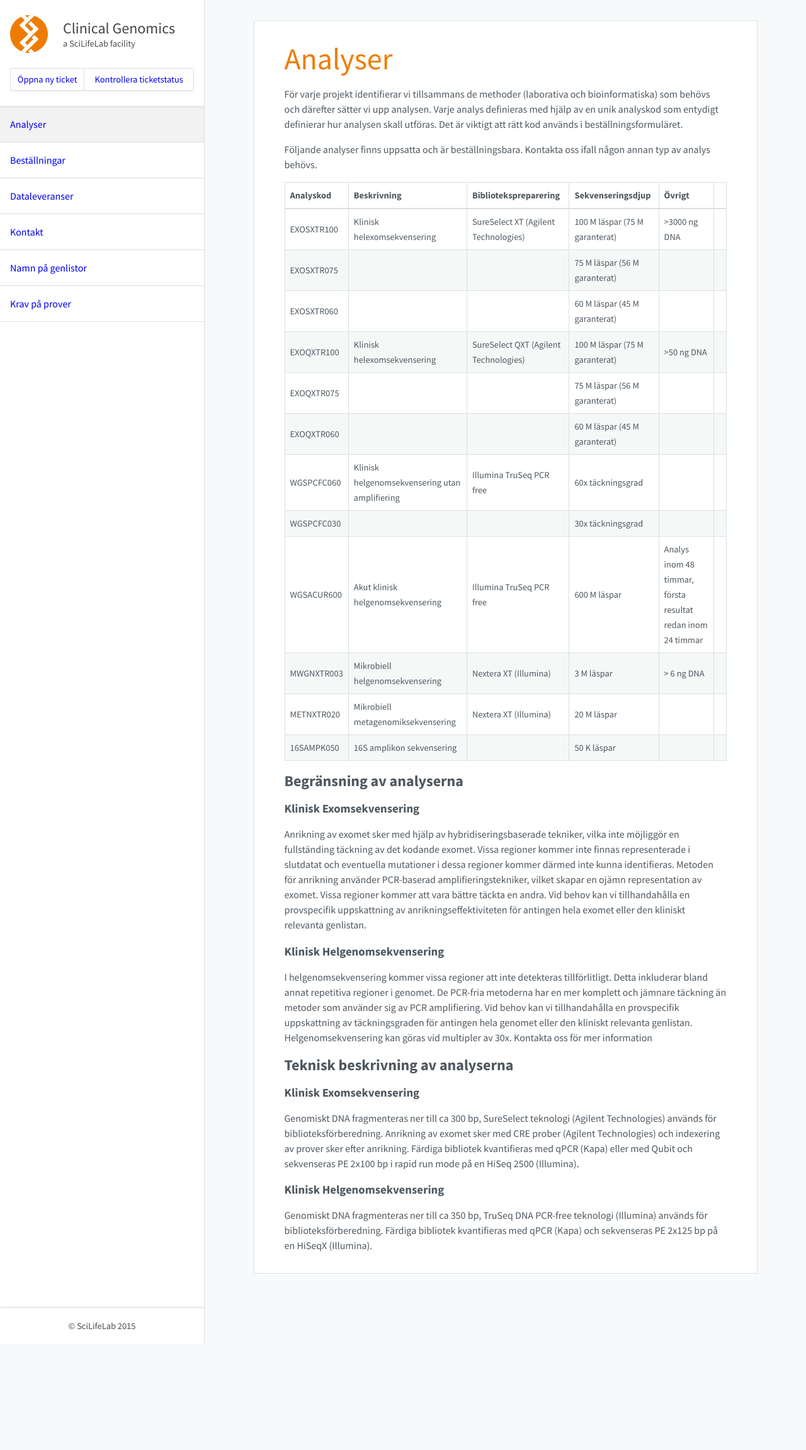
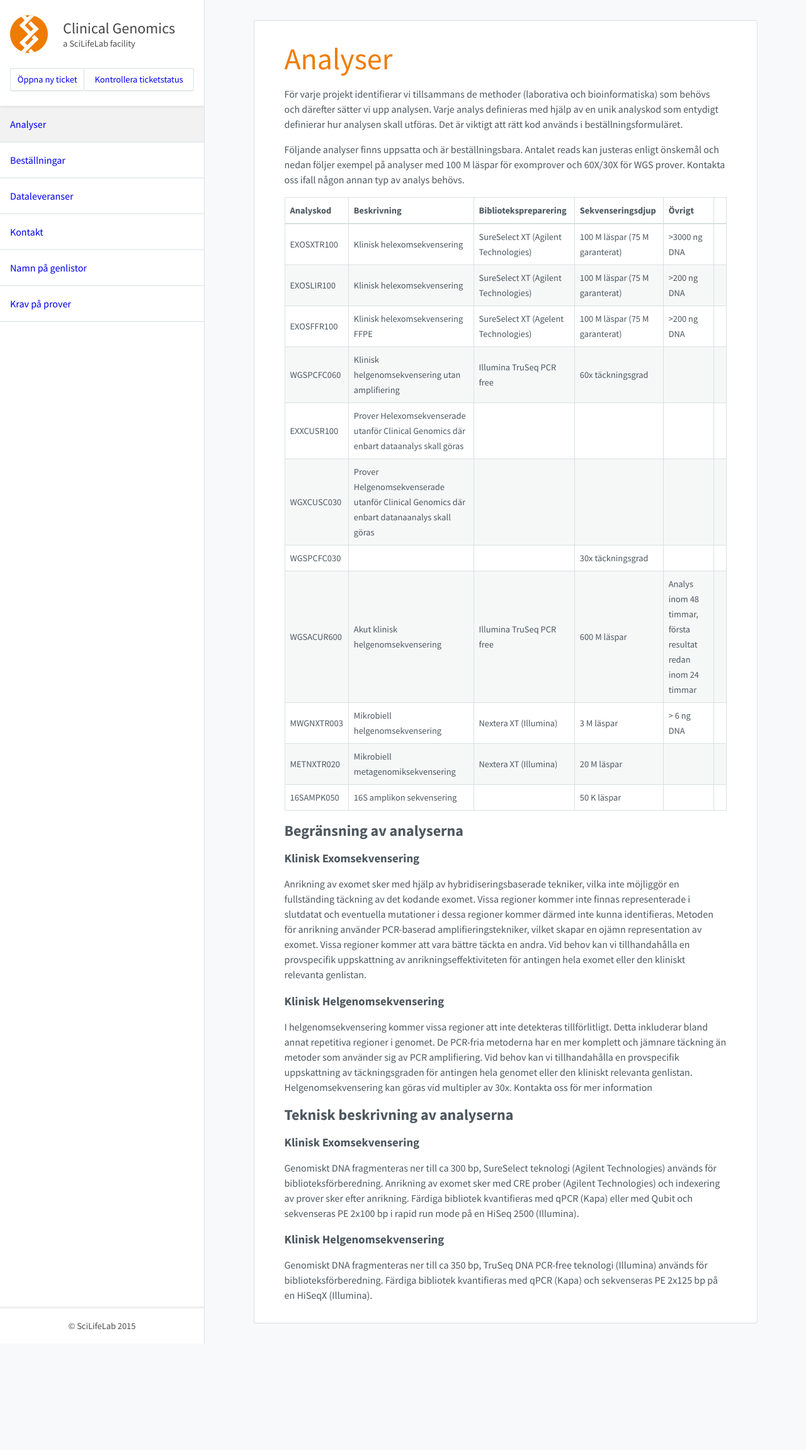
Before and after one commit to Clinical-Genomics/clinical-genomics.github.io, a Jekyll site: the page built from _topics/analyser.md, in a window 1280 px wide. Shown: the whole page at 63% size. Built offline with Jekyll 4.4.1, drawn with Linux system fonts in a browser that asks for light colours; nearby versions of some CDN libraries.

Commit message:
Update analyser.md
New application tags added

```diff
--- a/_topics/analyser.md
+++ b/_topics/analyser.md
@@ -7,24 +7,22 @@ title: Analyser
 # Analyser
 För varje projekt identifierar vi tillsammans de methoder (laborativa och bioinformatiska) som behövs och därefter sätter vi upp analysen. Varje analys definieras med hjälp av en unik analyskod som entydigt definierar hur analysen skall utföras. Det är viktigt att rätt kod används i beställningsformuläret.
 
-Följande analyser finns uppsatta och är beställningsbara. Kontakta oss ifall någon annan typ av analys behövs.
+Följande analyser finns uppsatta och är beställningsbara. Antalet reads kan justeras enligt önskemål och nedan följer exempel på analyser med 100 M läspar för exomprover och 60X/30X för WGS prover. Kontakta oss ifall någon annan typ av analys behövs.
 
 |-----------+-----------------------------+--------------------------------------+--------------------------------|--------------|
 | Analyskod | Beskrivning                 | Bibliotekspreparering                | Sekvenseringsdjup              | Övrigt       |
 |-----------|-----------------------------|--------------------------------------|--------------------------------|--------------|
 | EXOSXTR100| Klinisk helexomsekvensering | SureSelect XT (Agilent Technologies) | 100 M läspar (75 M garanterat) | >3000 ng DNA |
 |-----------+-----------------------------+--------------------------------------+--------------------------------|--------------|
-| EXOSXTR075|                             |                                      | 75 M läspar (56 M garanterat)  |              |
+| EXOSLIR100| Klinisk helexomsekvensering | SureSelect XT (Agilent Technologies) | 100 M läspar (75 M garanterat) | >200 ng DNA  |
 |-----------+-----------------------------+--------------------------------------+--------------------------------|--------------|
-| EXOSXTR060|                             |                                      | 60 M läspar (45 M garanterat)  |              |
-|-----------+-----------------------------+--------------------------------------+--------------------------------|--------------|
-| EXOQXTR100| Klinisk helexomsekvensering | SureSelect QXT (Agilent Technologies)| 100 M läspar (75 M garanterat) | >50 ng DNA   |
-|-----------+-----------------------------+--------------------------------------+--------------------------------|--------------|
-| EXOQXTR075|                             |                                      | 75 M läspar (56 M garanterat)  |              |
-|-----------+-----------------------------+--------------------------------------+--------------------------------|--------------|
-| EXOQXTR060|                             |                                      | 60 M läspar (45 M garanterat)  |              |
+| EXOSFFR100| Klinisk helexomsekvensering FFPE| SureSelect XT (Agelent Technologies)| 100 M läspar (75 M garanterat)| >200 ng DNA  |
 |-----------+-----------------------------+--------------------------------------+--------------------------------|--------------|
 | WGSPCFC060| Klinisk helgenomsekvensering utan amplifiering | Illumina TruSeq PCR free | 60x täckningsgrad |     |
+|------------+------------------------------------------------+--------------------------+---------------------------------|-----|
+| EXXCUSR100|Prover Helexomsekvenserade utanför Clinical Genomics där enbart dataanalys skall göras
+|------------+------------------------------------------------+--------------------------+---------------------------------|-----|
+  WGXCUSC030|Prover Helgenomsekvenserade utanför Clinical Genomics där enbart datanaanalys skall göras
 |------------+------------------------------------------------+--------------------------+---------------------------------|-----|
 | WGSPCFC030|                                                |                          | 30x täckningsgrad |     ||
 |------------+------------------------------------------------+--------------------------+---------------------------------|-----|
```
